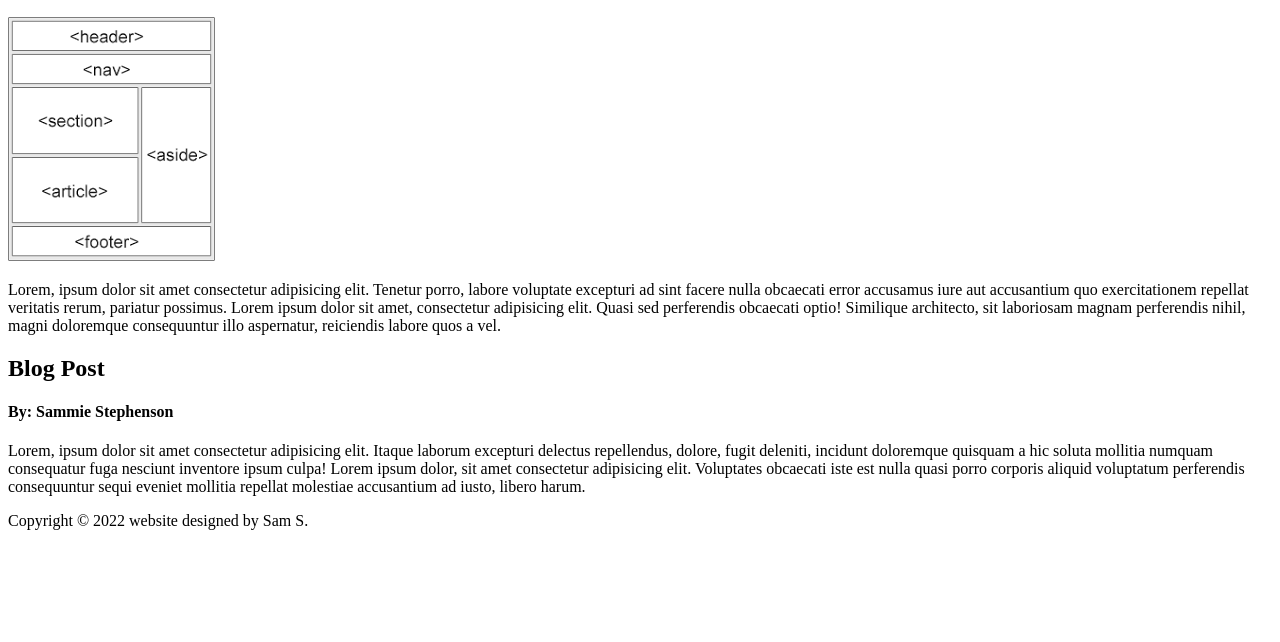
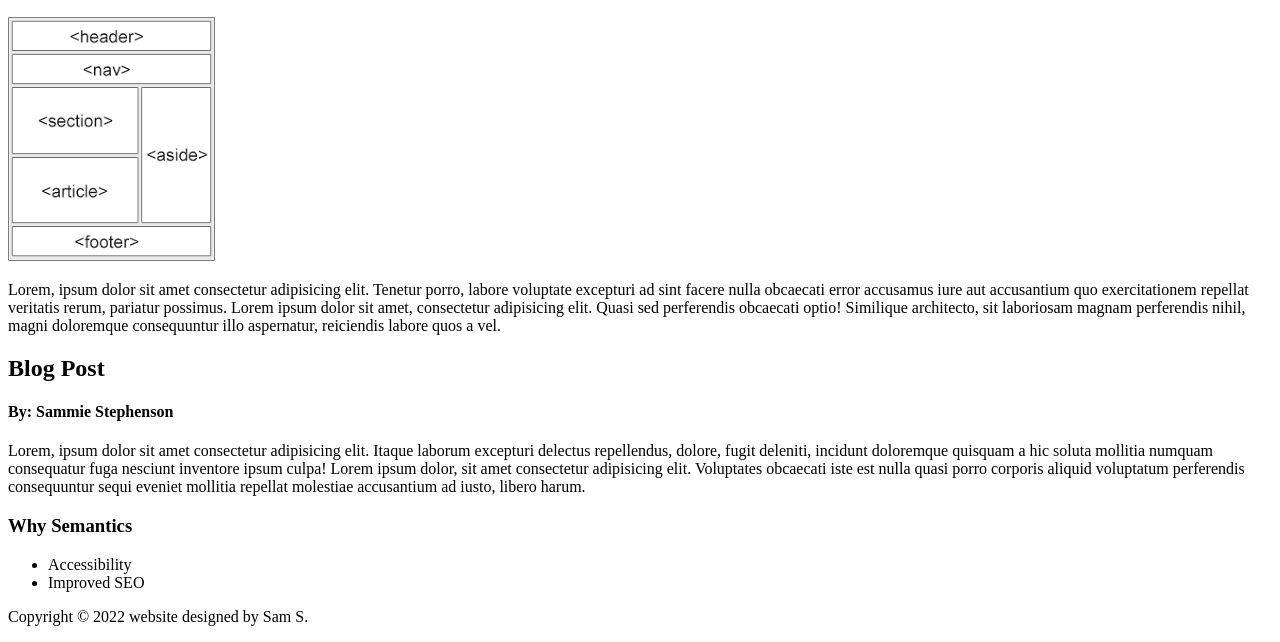
Before and after one commit to SammieStephenson/fcc-semantic-html, a plain HTML site: page index.html in a window 1280 px wide. Shown: the part 180-822 px from the top of the page. Before the commit the page ends 800 px from the top, so only its background shows below. Drawn offline with Linux system fonts and the light colour scheme.

Commit message:
Second Commit

```diff
--- a/index.html
+++ b/index.html
@@ -22,14 +22,22 @@
         <img src="Unknown.png">
         <p> Lorem, ipsum dolor sit amet consectetur adipisicing elit. Tenetur porro, labore voluptate excepturi ad sint facere nulla obcaecati error accusamus iure aut accusantium quo exercitationem repellat veritatis rerum, pariatur possimus. Lorem ipsum dolor sit amet, consectetur adipisicing elit. Quasi sed perferendis obcaecati optio! Similique architecto, sit laboriosam magnam perferendis nihil, magni doloremque consequuntur illo aspernatur, reiciendis labore quos a vel.</p>
     </section>
-    <section>
+    <Article>
         <h2> Blog Post</h2>
         <h4> By: Sammie Stephenson</h4>
         <p> Lorem, ipsum dolor sit amet consectetur adipisicing elit. Itaque laborum excepturi delectus repellendus, dolore, fugit deleniti, incidunt doloremque quisquam a hic soluta mollitia numquam consequatur fuga nesciunt inventore ipsum culpa! Lorem ipsum dolor, sit amet consectetur adipisicing elit. Voluptates obcaecati iste est nulla quasi porro corporis aliquid voluptatum perferendis consequuntur sequi eveniet mollitia repellat molestiae accusantium ad iusto, libero harum.</p>
-    </section>
+    </article>
+    <Aside>
+        <h3>Why Semantics</h3>
+        <ul>
+            <li>Accessibility</li>
+            <li>Improved SEO</li>
+        </ul>
+    </Aside>
     <footer>
         <p>Copyright &copy; 2022 website designed by Sam S.
     </p>
+
 </footer>
 </body>
 </html>
```
